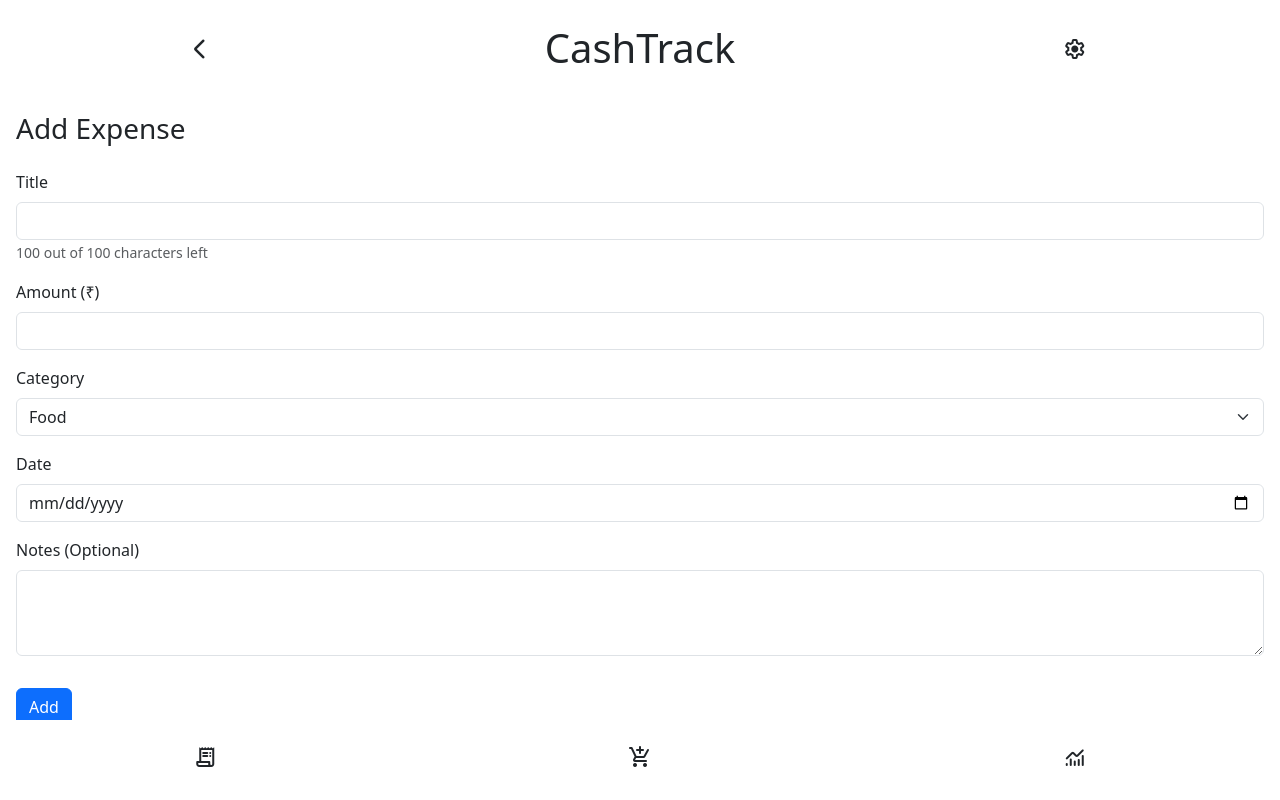
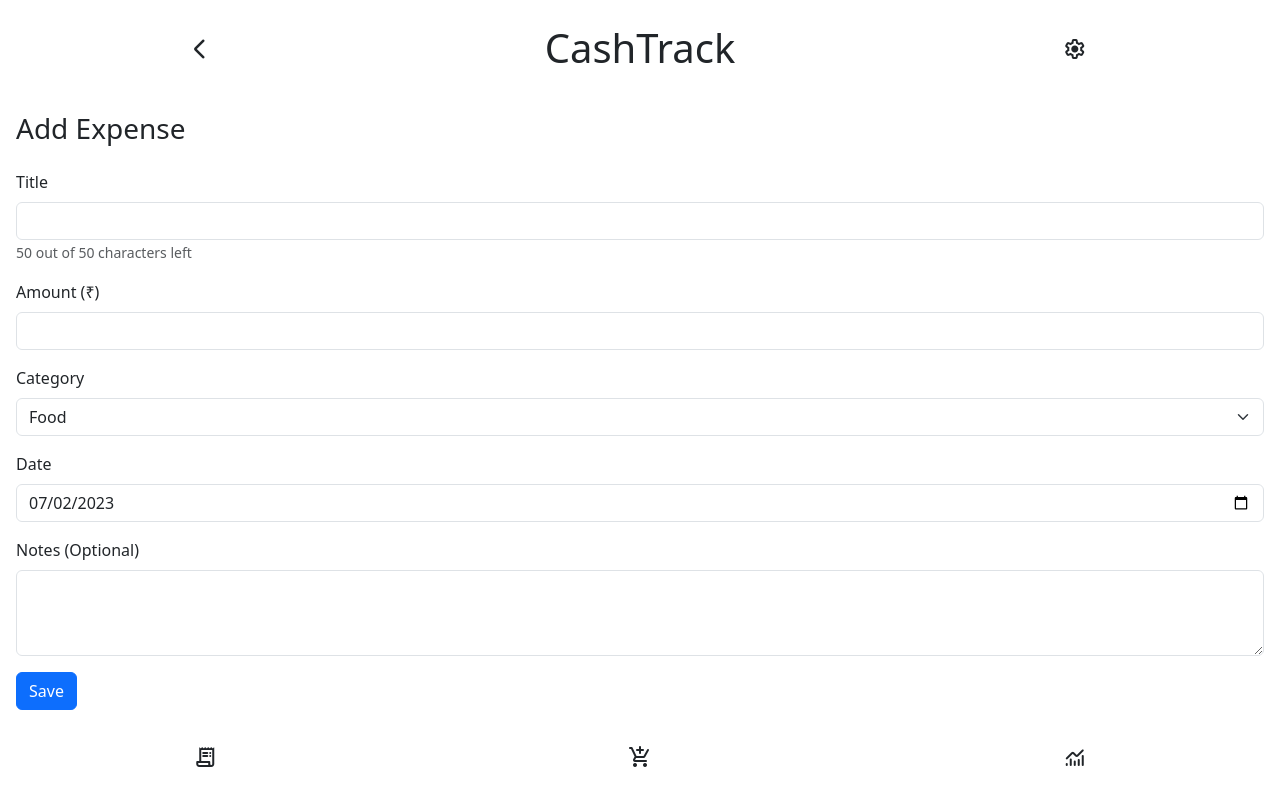
Before and after one commit to prateek18801/budgt, a React (Vite) app: page / in a window 1280 px wide. Built offline with nearby package versions, Linux system fonts and the light colour scheme.

Commit message:
Implement handleChange import formdata characters left in title

```diff
--- a/src/components/ExpenseForm.tsx
+++ b/src/components/ExpenseForm.tsx
@@ -1,34 +1,49 @@
+import { useRef } from 'react';
 import Form from 'react-bootstrap/Form';
 import Button from 'react-bootstrap/Button';
 
-type props = {
+type formDataType = {
+    id: string,
     title: string,
     amount: string,
     category: string,
     date: string,
-    notes: string,
-    handleInputChange: (e: React.ChangeEvent<HTMLInputElement | HTMLSelectElement | HTMLTextAreaElement>) => void,
+    notes: string
+}
+
+type props = {
+    formData: formDataType
+    setFormData: React.Dispatch<React.SetStateAction<formDataType>>,
     handleSubmit: () => void
 };
 
-const ExpenseForm: React.FC<props> = ({ title, amount, category, date, notes, handleInputChange, handleSubmit }) => {
+const ExpenseForm: React.FC<props> = ({ formData, setFormData, handleSubmit }) => {
+
+    const titleRef = useRef<HTMLInputElement>();
+
+    const handleInputChange = (e: React.ChangeEvent<HTMLInputElement | HTMLSelectElement | HTMLTextAreaElement>) => {
+        setFormData({
+            ...formData,
+            [e.currentTarget.name]: e.currentTarget.value
+        });
+    }
 
     return (
         <Form>
             <Form.Group className='mb-3'>
                 <Form.Label>Title</Form.Label>
-                <Form.Control type='text' name='title' value={title} onChange={handleInputChange} />
-                <Form.Text className='text-muted'>100 out of 100 characters left</Form.Text>
+                <Form.Control type='text' name='title' value={formData.title} ref={titleRef} onChange={handleInputChange} />
+                <Form.Text className='text-muted'>{50 - (titleRef.current?.value.length || 0)} out of 50 characters left</Form.Text>
             </Form.Group>
 
             <Form.Group className='mb-3'>
                 <Form.Label>Amount (₹)</Form.Label>
-                <Form.Control type='number' name='amount' value={amount} onChange={handleInputChange} />
+                <Form.Control type='number' name='amount' value={formData.amount} onChange={handleInputChange} />
             </Form.Group>
 
             <Form.Group className='mb-3'>
                 <Form.Label>Category</Form.Label>
-                <Form.Select name='category' value={category} onChange={handleInputChange}>
+                <Form.Select name='category' value={formData.category} onChange={handleInputChange}>
                     <option value='food'>Food</option>
                     <option value='travel'>Travel</option>
                     <option value='groceries'>Groceries</option>
@@ -44,15 +59,15 @@
 
             <Form.Group className='mb-3'>
                 <Form.Label>Date</Form.Label>
-                <Form.Control type='date' name='date' value={date} onChange={handleInputChange} />
+                <Form.Control type='date' name='date' value={formData.date} onChange={handleInputChange} />
             </Form.Group>
 
             <Form.Group className='mb-3'>
                 <Form.Label>Notes (Optional)</Form.Label>
-                <Form.Control as='textarea' name='notes' rows={3} value={notes} onChange={handleInputChange} />
+                <Form.Control as='textarea' name='notes' rows={3} value={formData.notes} onChange={handleInputChange} />
             </Form.Group>
 
-            <Button variant='primary' className='mt-3' onClick={handleSubmit}>Add</Button>
+            <Button variant='primary' className='mt-3 d-flex align-items-center' onClick={handleSubmit}>Save</Button>
         </Form>
     );
 }
```
